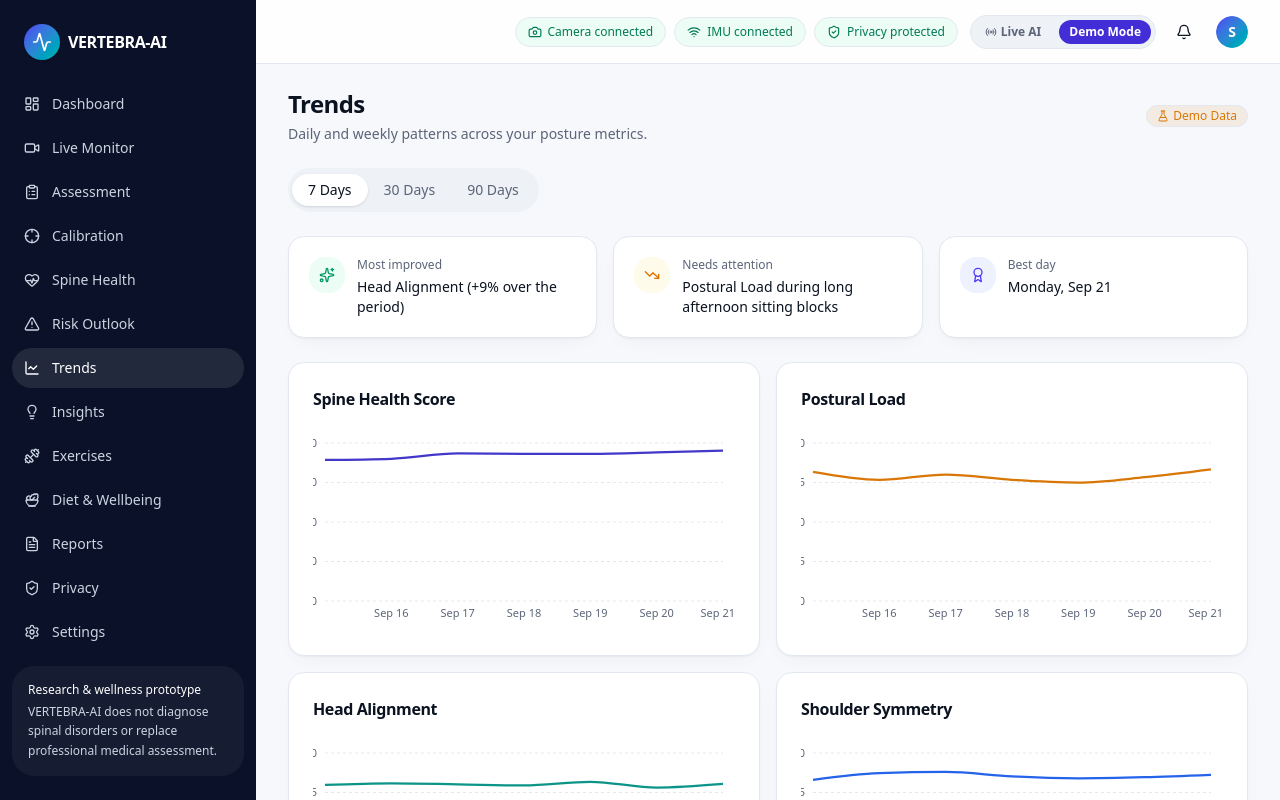
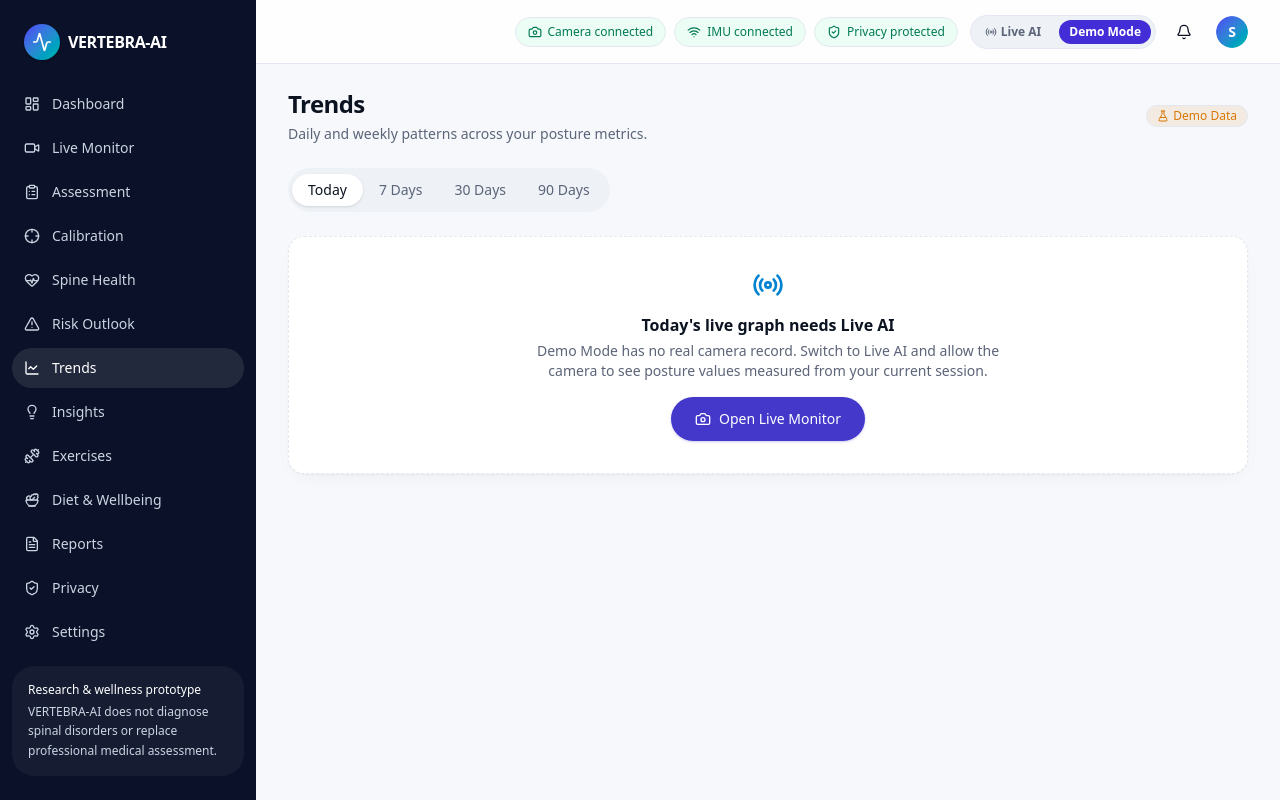
Before and after one commit to itsshristijha/vertebra-ai, a Next.js app: page /trends in a window 1280 px wide. Shown: the top 800 px of the page. Built offline with nearby package versions, Linux system fonts and the light colour scheme.

Commit message:
Add real-time today trends view

```diff
--- /dev/null
+++ b/src/components/trends/TodayTrends.tsx
@@ -0,0 +1,34 @@
+"use client";
+
+import { useEffect, useState } from "react";
+import Link from "next/link";
+import { Activity, Camera, Radio } from "lucide-react";
+import { Card, CardContent } from "@/components/ui/card";
+import { Button } from "@/components/ui/button";
+import { TrendLineChart } from "@/components/charts/TrendLineChart";
+import { useAppStore } from "@/lib/store/appStore";
+import { useLiveMonitor } from "@/components/posture/useLiveMonitor";
+import type { TrendPoint } from "@/types/health";
+
+export function TodayTrends() {
+  const mode = useAppStore((state) => state.mode);
+  const { videoRef, features, sessionSeconds } = useLiveMonitor();
+  const [scorePoints, setScorePoints] = useState<TrendPoint[]>([]);
+  const [loadPoints, setLoadPoints] = useState<TrendPoint[]>([]);
+
+  useEffect(() => {
+    if (mode !== "live-ai" || !features) return;
+    const now = new Date().toISOString();
+    // Sampling the external camera stream into chart history is intentional.
+    /* eslint-disable react-hooks/set-state-in-effect */
+    setScorePoints((points) => [...points, { date: now, value: Math.max(0, Math.round(100 - features.posturalLoad)) }].slice(-30));
+    setLoadPoints((points) => [...points, { date: now, value: features.posturalLoad }].slice(-30));
+    /* eslint-enable react-hooks/set-state-in-effect */
+  }, [features, mode]);
+
+  if (mode !== "live-ai") {
+    return <Card className="border-dashed border-sky-200"><CardContent className="flex flex-col items-center p-8 text-center"><Radio className="h-8 w-8 text-sky-600" /><h2 className="mt-3 text-base font-semibold">Today&apos;s live graph needs Live AI</h2><p className="mt-1 max-w-lg text-sm text-muted-foreground">Demo Mode has no real camera record. Switch to Live AI and allow the camera to see posture values measured from your current session.</p><Button className="mt-4" asChild><Link href="/live-monitor"><Camera className="h-4 w-4" /> Open Live Monitor</Link></Button></CardContent></Card>;
+  }
+
+  return <div className="space-y-4"><div className="relative overflow-hidden rounded-2xl bg-navy p-4 text-white"><video ref={videoRef} muted playsInline className="absolute right-4 top-4 h-20 w-32 rounded-lg object-cover opacity-80" style={{ transform: "scaleX(-1)" }} /><div className="pr-36"><div className="flex items-center gap-2 text-xs font-semibold uppercase tracking-[0.14em] text-teal-200"><span className="h-2 w-2 animate-pulse rounded-full bg-emerald-300" /> Live today</div><p className="mt-2 text-lg font-semibold">Current camera measurements</p><p className="mt-1 text-xs text-slate-300">{features ? `Session ${Math.floor(sessionSeconds / 60)}m ${sessionSeconds % 60}s · updated now` : "Waiting for a visible person in the camera frame..."}</p></div></div>{features ? <div className="grid gap-4 lg:grid-cols-2"><TrendLineChart series={{ metric: "Live Spine Health Score", unit: "score", range: "7d", points: scorePoints }} color="#2dd4bf" /><TrendLineChart series={{ metric: "Live Postural Load", unit: "load", range: "7d", points: loadPoints }} color="#fbbf24" /></div> : <Card><CardContent className="flex items-center gap-3 p-6 text-sm text-muted-foreground"><Activity className="h-5 w-5 text-sky-600" /> The live graph will begin as soon as the camera detects a person.</CardContent></Card>}</div>;
+}
--- a/src/components/trends/TrendsView.tsx
+++ b/src/components/trends/TrendsView.tsx
@@ -12,12 +12,14 @@ import { DemoDataBadge } from "@/components/posture/DemoDataBadge";
 import { getTrends } from "@/lib/demo/data";
 import { useAppStore } from "@/lib/store/appStore";
 import type { TrendRange } from "@/types/health";
+import { TodayTrends } from "@/components/trends/TodayTrends";
 
 const RANGE_LABEL: Record<TrendRange, string> = { "7d": "7 Days", "30d": "30 Days", "90d": "90 Days" };
+type ViewRange = TrendRange | "today";
 
 export function TrendsView() {
-  const [range, setRange] = useState<TrendRange>("7d");
-  const data = useMemo(() => getTrends(range), [range]);
+  const [range, setRange] = useState<ViewRange>("today");
+  const data = useMemo(() => range === "today" ? null : getTrends(range), [range]);
   const hasCalibratedBaseline = useAppStore((s) => s.hasCalibratedBaseline);
 
   if (!hasCalibratedBaseline) {
@@ -51,8 +53,9 @@ export function TrendsView() {
         <DemoDataBadge />
       </div>
 
-      <Tabs value={range} onValueChange={(v) => setRange(v as TrendRange)}>
+      <Tabs value={range} onValueChange={(v) => setRange(v as ViewRange)}>
         <TabsList>
+          <TabsTrigger value="today">Today</TabsTrigger>
           {(Object.keys(RANGE_LABEL) as TrendRange[]).map((r) => (
             <TabsTrigger key={r} value={r}>
               {RANGE_LABEL[r]}
@@ -61,6 +64,8 @@ export function TrendsView() {
         </TabsList>
       </Tabs>
 
+      {range === "today" ? <TodayTrends /> : data && <>
+      <div className="mb-4 rounded-lg border border-amber-100 bg-amber-50 px-4 py-3 text-xs text-amber-800">7, 30 and 90 day views require verified stored sessions. These existing charts are demo history and are labelled accordingly.</div>
       <div className="grid gap-4 sm:grid-cols-3">
         <InsightCard icon={Sparkles} label="Most improved" value={data.insights.mostImproved} tone="good" />
         <InsightCard icon={TrendingDown} label="Needs attention" value={data.insights.needsAttention} tone="warning" />
@@ -76,6 +81,7 @@ export function TrendsView() {
           <TrendLineChart series={data.sittingDurationMinutes} color="#64748b" height={260} />
         </div>
       </div>
+      </>}
     </div>
   );
 }
```
